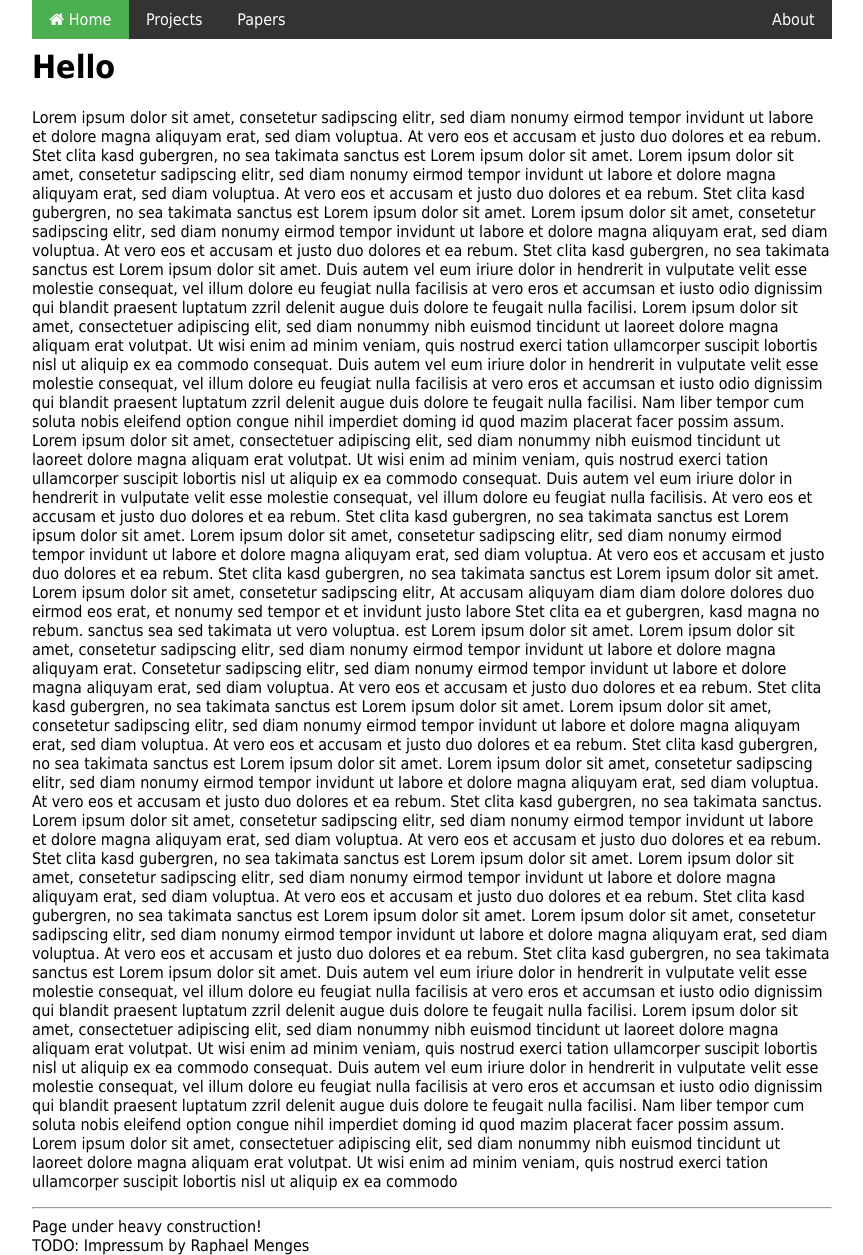
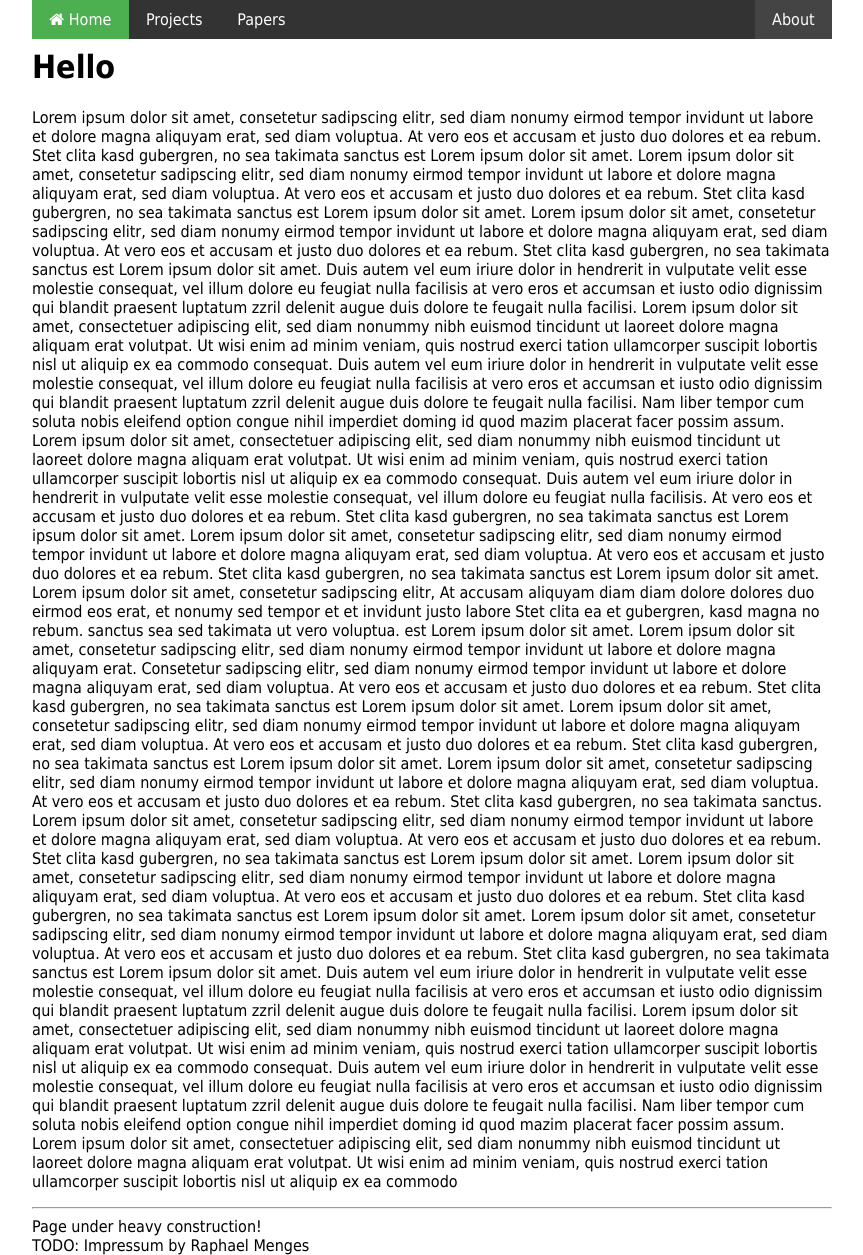
Before and after one commit to raphaelmenges/raphaelmenges.github.io, a Jekyll site: the page built from index.html, in a window 1280 px wide and 1255 px high. Shown: the whole window, without its empty margins (208-1071 px from the left). Built offline with Jekyll 4.4.1, drawn with Linux system fonts in a browser that asks for light colours.

Commit message:
Some tweaking.

```diff
--- a/css/main.css
+++ b/css/main.css
@@ -28,16 +28,20 @@ body {
 	transition: background-color .2s ease-in;
 }
 
-.navbar .about {
-	float: right;
-}
-
+/* Elements which are hovered */
 .navbar li:hover:not(.active)  {
 	background-color: #111;
 }
 
+/* Active element */
 .navbar .active {
 	background-color: #4CAF50;
+}
+
+/* About element */
+.navbar .about {
+	float: right;
+	background-color: #444;
 }
 
 /* Links in navbar elements */
@@ -56,9 +60,9 @@ body {
 
 /* Stack navbar content on small screens, unfix navigation and hide whitespace */
 @media only screen and (max-width: 480px) {
-		body { width: auto; }
-		.navbar { position: static ; width: 100%; }
-    .navbar li {float: none;}
-		.navbar .about { float: none; }
-		.content { padding-top: 0pt; }
+	body { width: auto; }
+	.navbar { position: static ; width: 100%; }
+	.navbar li {float: none;}
+	.navbar .about { float: none; }
+	.content { padding-top: 0pt; }
 }
```
